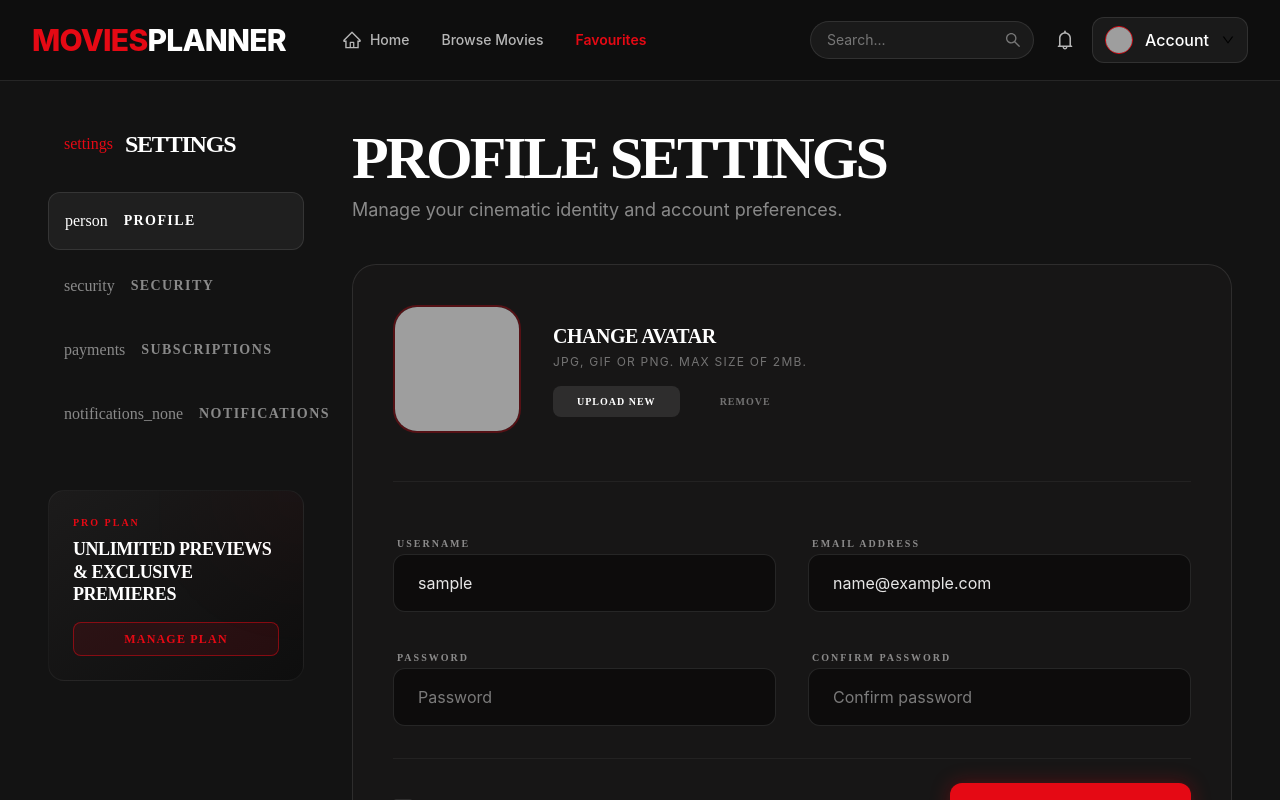
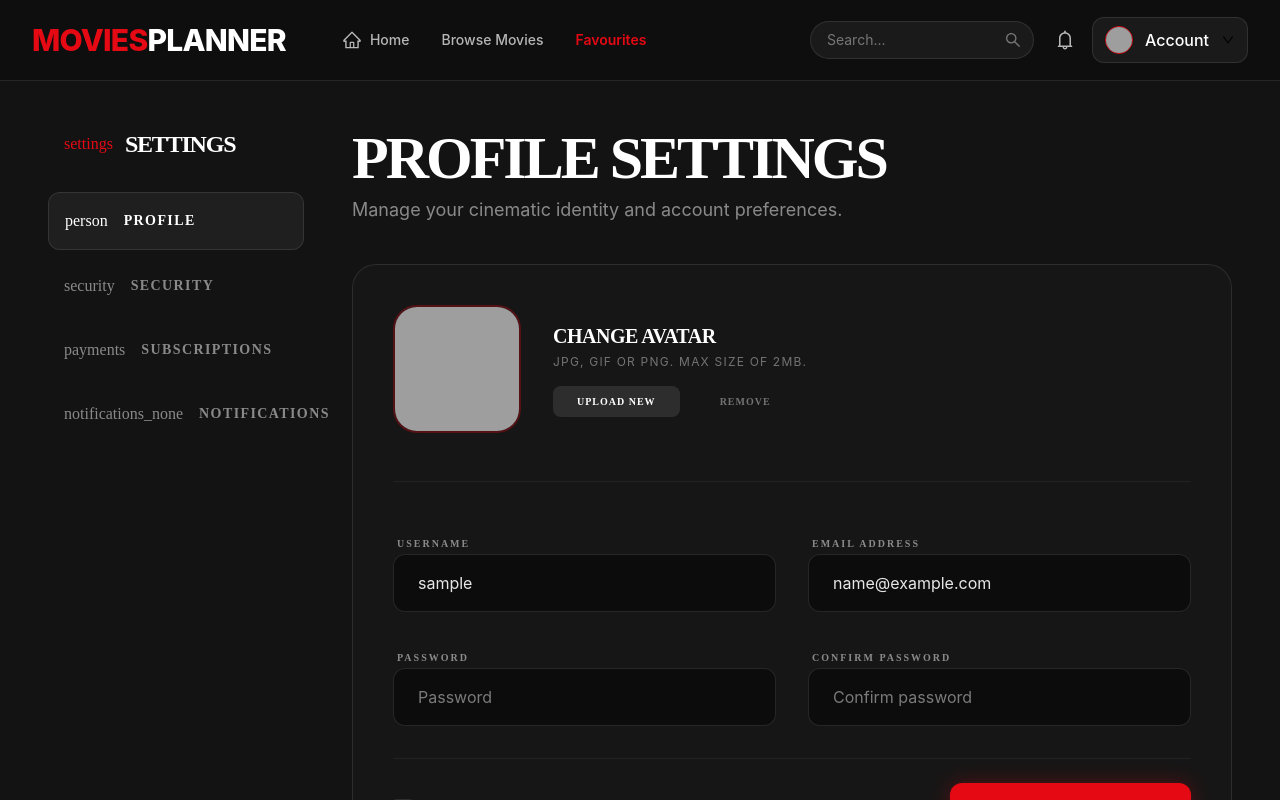
Before and after one commit to VimalPranav/MOVIE_PLANNER, a React app in the folder Frontend/: page /profile in a window 1280 px wide. Shown: the top 800 px of the page. Built offline with nearby package versions, Linux system fonts and the light colour scheme; sample sign-in values are in the browser's storage; grey boxes are pictures that could not be loaded; the HTML template or start-up script is replaced by a standard one.

Commit message:
improved favourites

```diff
--- a/Frontend/src/pages/Auth/NavBar.jsx
+++ b/Frontend/src/pages/Auth/NavBar.jsx
@@ -71,7 +71,7 @@ const Navigation = () => {
                 Browse Movies
               </Link>
 
-              {isLoggedIn && (
+              {userInfo && (
                 <Link
                   to="/fav"
                   className="text-[#e50914] font-semibold hover:text-red-400 transition"
--- a/Frontend/src/pages/Home.jsx
+++ b/Frontend/src/pages/Home.jsx
@@ -222,6 +222,7 @@ const Home = () => {
 
                   {/* Favourite Button */}
                   <div className="absolute inset-0 bg-gradient-to-t from-black/90 via-transparent to-transparent" />
+                  {userInfo && (
                     <button
                     onClick={async (e) => {
                         console.log("Heart clicked");
@@ -248,6 +249,7 @@ const Home = () => {
                         <FaRegHeart className="text-white text-xl" />
                     )}
                     </button>
+                  )}
 
                   <div className="p-4">
                     <h3 className="text-xl font-bold truncate">
@@ -319,6 +321,7 @@ const Home = () => {
 
                   {/* Favourite Button */}
                   <div className="absolute inset-0 bg-gradient-to-t from-black/90 via-transparent to-transparent" />
+                  {userInfo && (
                     <button
                     onClick={async (e) => {
                         console.log("Heart clicked");
@@ -345,6 +348,7 @@ const Home = () => {
                         <FaRegHeart className="text-white text-xl" />
                     )}
                     </button>
+                  )}
 
                   <div className="p-4">
                     <h3 className="text-xl font-bold truncate">
--- a/Frontend/src/pages/Movies/Favourites.jsx
+++ b/Frontend/src/pages/Movies/Favourites.jsx
@@ -29,7 +29,14 @@ const Favourites = () => {
             <h1>Favourites</h1>
 
             <div className="grid grid-cols-2 sm:grid-cols-3 md:grid-cols-4 lg:grid-cols-5 xl:grid-cols-6 gap-6">
-            {favourites.map((movie) => (
+            {favourites.length === 0? (
+                <div className="col-span-full min-h-[70vh] flex items-center justify-center">
+                    <h2 className="text-4xl md:text-4xl font-bold text-white/50 text-center">
+                        No Favourites Yet...❤️
+                    </h2>
+                </div>
+            ):(
+            favourites.map((movie) => (
                 <Link
                 key={movie._id}
                 to={`/movies/${movie._id}`}
@@ -79,7 +86,7 @@ const Favourites = () => {
                     </p>
                 </div>
                 </Link>
-            ))}
+            )))}
             </div>
         </div>
     )
--- a/Frontend/src/pages/Movies/MoviesList.jsx
+++ b/Frontend/src/pages/Movies/MoviesList.jsx
@@ -3,6 +3,10 @@ import { FaHeart, FaRegHeart } from "react-icons/fa";
 import { useGetAllMoviesQuery, useGetSpecificMovieQuery } from "../../redux/api/movies";
 import { useToggleFavouriteMutation, useGetFavouritesQuery } from "../../redux/api/users";
 import { useEffect, useState, useRef } from "react";
+import { useSelector, useDispatch } from "react-redux";
+import { useLogoutMutation } from "../../redux/api/users";
+import { logout } from "../../redux/features/auth/auth_slice";
+import { MdOutlineLocalMovies } from "react-icons/md";
 
 const MoviesList = () => {
     const { data: movies } = useGetAllMoviesQuery();
@@ -14,6 +18,7 @@ const MoviesList = () => {
 
     const { data: favourites = [] } = useGetFavouritesQuery();
     const [toggleFavourite] = useToggleFavouriteMutation();
+    const { userInfo } = useSelector((state) => state.auth);
 
     return (
     <div className="min-h-screen bg-[#131313] text-white">
@@ -48,6 +53,7 @@ const MoviesList = () => {
 
                     {/* Favourite Button */}
                     <div className="absolute inset-0 bg-gradient-to-t from-black/90 via-transparent to-transparent" />
+                    {userInfo && (
                         <button
                         onClick={async (e) => {
                             console.log("Heart clicked");
@@ -74,6 +80,7 @@ const MoviesList = () => {
                             <FaRegHeart className="text-white text-xl" />
                         )}
                         </button>
+                    )}
                 </div>
 
                 <div className="mt-3">
--- a/Frontend/src/pages/User/Profile.jsx
+++ b/Frontend/src/pages/User/Profile.jsx
@@ -72,14 +72,6 @@ const Profile = () => {
                             <span className="uppercase tracking-widest text-sm font-bold">Notifications</span>
                         </a>
                     </nav>
-
-                    {/* Pro Plan Card */}
-                    <div className="mt-12 p-6 rounded-2xl bg-gradient-to-br from-[#1c1b1b] to-[#0e0e0e] border border-white/5 relative overflow-hidden group">
-                        <div className="absolute top-0 right-0 w-24 h-24 bg-[#e50914]/10 blur-3xl rounded-full -mr-12 -mt-12 group-hover:bg-[#e50914]/20 transition-all"></div>
-                        <span className="text-[10px] text-[#e50914] font-bold tracking-[0.2em] uppercase mb-2 block">Pro Plan</span>
-                        <p className="text-lg font-bold leading-tight mb-4 uppercase tracking-tight">Unlimited Previews & Exclusive Premieres</p>
-                        <button className="w-full py-2 bg-[#e50914]/10 hover:bg-[#e50914] text-[#e50914] hover:text-white border border-[#e50914]/50 rounded-lg text-xs font-bold uppercase tracking-widest transition-all"> Manage Plan </button>
-                    </div>
                 </aside>
 
                 {/* Form Content */}
```
Lines whose indentation alone changed are shown as unchanged.
